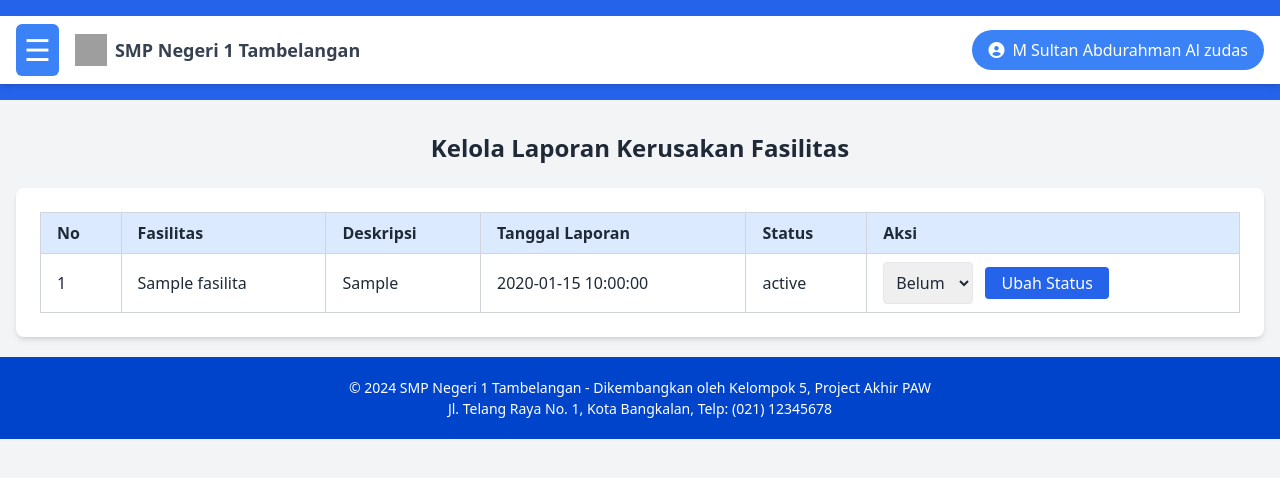
After one commit to HENGKIDWI/projectPAW2024, a PHP site: page /dashboard/admin/admin_laporan.php in a window 1280 px wide. The commit adds this page. Shown: the top 478 px of the page. Run offline with PHP 8.4, Linux system fonts and the light colour scheme; a user stored in the database is signed in; tables that the repository leaves empty or names only in its code hold one stand-in row (values such as "Sample post"); some libraries are stand-ins or nearby versions; grey boxes are pictures that could not be loaded.

```diff
--- /dev/null
+++ b/dashboard/admin/admin_laporan.php
@@ -0,0 +1,102 @@
+<?php
+include "../../koneksi.php";
+session_start();
+
+if (!isset($_SESSION['nama_lengkap'])) {
+    header("Location: ../../login.php");
+    exit;
+}
+
+// Fungsi untuk mengambil semua laporan
+function getLaporanKerusakan() {
+    global $conn;
+    $query = "SELECT l.id_laporan, f.nama AS fasilitas, l.deskripsi, l.tanggal_laporan, l.status
+              FROM laporan_kerusakan l
+              JOIN fasilitas f ON l.fasilitas_id = f.id
+              ORDER BY l.tanggal_laporan DESC";
+    return mysqli_query($conn, $query);
+}
+
+if ($_SERVER['REQUEST_METHOD'] == 'POST') {
+    // Mengambil ID laporan dan status yang baru dari form
+    $laporan_id = $_POST['laporan_id'];
+    $status = $_POST['status'];
+
+    // Query untuk memperbarui status laporan
+    $query = "UPDATE laporan_kerusakan SET status = '$status' WHERE id_laporan = '$laporan_id'";
+
+    if (mysqli_query($conn, $query)) {
+        echo "<script>alert('Status laporan berhasil diperbarui'); window.location.href = 'admin_laporan.php';</script>";
+    } else {
+        echo "Error: " . mysqli_error($conn);
+    }
+}
+?>
+
+<!DOCTYPE html>
+<html lang="en">
+<head>
+  <meta charset="UTF-8">
+  <meta name="viewport" content="width=device-width, initial-scale=1.0">
+  <title>Admin - Laporan Kerusakan Fasilitas</title>
+  <script src="https://cdn.tailwindcss.com"></script>
+</head>
+<body class="bg-gray-100 text-gray-800">
+  <!-- Sidebar -->
+  <?php include '../../layout/sidebar.php'; ?>
+  <!-- Navbar -->
+  <header id="header" class="bg-blue-600 text-white py-4">
+    <?php include '../../layout/header.php'; ?>
+  </header>
+
+  <!-- Main Content -->
+  <div id="mainContent" class="container mx-auto mt-8 px-4">
+    <h2 class="text-2xl font-bold text-center mb-6">Kelola Laporan Kerusakan Fasilitas</h2>
+
+    <div class="w-full bg-white shadow-md rounded-lg p-6">
+      <table class="table-auto w-full text-left border-collapse border border-gray-300">
+        <thead>
+          <tr>
+            <th class="px-4 py-2 border border-gray-300 bg-blue-100">No</th>
+            <th class="px-4 py-2 border border-gray-300 bg-blue-100">Fasilitas</th>
+            <th class="px-4 py-2 border border-gray-300 bg-blue-100">Deskripsi</th>
+            <th class="px-4 py-2 border border-gray-300 bg-blue-100">Tanggal Laporan</th>
+            <th class="px-4 py-2 border border-gray-300 bg-blue-100">Status</th>
+            <th class="px-4 py-2 border border-gray-300 bg-blue-100">Aksi</th>
+          </tr>
+        </thead>
+        <tbody>
+          <?php
+          $laporan = getLaporanKerusakan();
+          if (mysqli_num_rows($laporan) > 0) {
+              $no = 1;
+              while ($row = mysqli_fetch_assoc($laporan)) {
+                  echo "<tr>";
+                  echo "<td class='px-4 py-2 border border-gray-300'>" . $no++ . "</td>";
+                  echo "<td class='px-4 py-2 border border-gray-300'>" . $row['fasilitas'] . "</td>";
+                  echo "<td class='px-4 py-2 border border-gray-300'>" . $row['deskripsi'] . "</td>";
+                  echo "<td class='px-4 py-2 border border-gray-300'>" . $row['tanggal_laporan'] . "</td>";
+                  echo "<td class='px-4 py-2 border border-gray-300'>" . $row['status'] . "</td>";
+                  echo "<td class='px-4 py-2 border border-gray-300'>
+                          <form action='admin_laporan.php' method='POST'>
+                            <input type='hidden' name='laporan_id' value='" . $row['id_laporan'] . "'>
+                            <select name='status' class='border rounded p-2'>
+                              <option value='belum' " . ($row['status'] == 'belum' ? 'selected' : '') . ">Belum</option>
+                              <option value='selesai' " . ($row['status'] == 'selesai' ? 'selected' : '') . ">Selesai</option>
+                            </select>
+                            <button type='submit' class='bg-blue-600 text-white px-4 py-1 rounded ml-2'>Ubah Status</button>
+                          </form>
+                        </td>";
+                  echo "</tr>";
+              }
+          } else {
+              echo "<tr><td colspan='6' class='px-4 py-2 text-center text-gray-500'>Tidak ada laporan yang tersedia.</td></tr>";
+          }
+          ?>
+        </tbody>
+      </table>
+    </div>
+  </div>
+  <?php require_once "../../layout/footer.php"; ?>
+</body>
+</html>
--- a/layout/sidebar.php
+++ b/layout/sidebar.php
@@ -17,6 +17,7 @@
                 echo '<a href="../../dashboard/admin/edit-profile.php" class="block py-2.5 px-4 hover:bg-gray-700"><i class="fas fa-user-cog mr-2"></i>Edit Profil Admin</a>';
                 echo '<a href="../../dashboard/admin/buat_jadwal.php" class="block py-2.5 px-4 hover:bg-gray-700"><i class="fas fa-calendar-plus mr-2"></i>Buat Jadwal</a>';
                 echo '<a href="../../dashboard/admin/aboutus.php" class="block py-2.5 px-4 hover:bg-gray-700"><i class="fas fa-info-circle mr-2"></i>About Us</a>';
+                echo '<a href="../../dashboard/admin/admin_laporan.php" class="block py-2.5 px-4 hover:bg-gray-700"><i class="fas fa-info-circle mr-2"></i>laporan kerusakan</a>';
             }
             // Jika role adalah guru
             elseif ($_SESSION['role'] == 'guru') {
```
Also changed, not shown: dashboard/guru/Laporan.php (+30 -49 lines), dashboard/guru/input_nilai.php (+22 -44 lines), dashboard/guru/simpan_laporan.php (+12 -4 lines).
